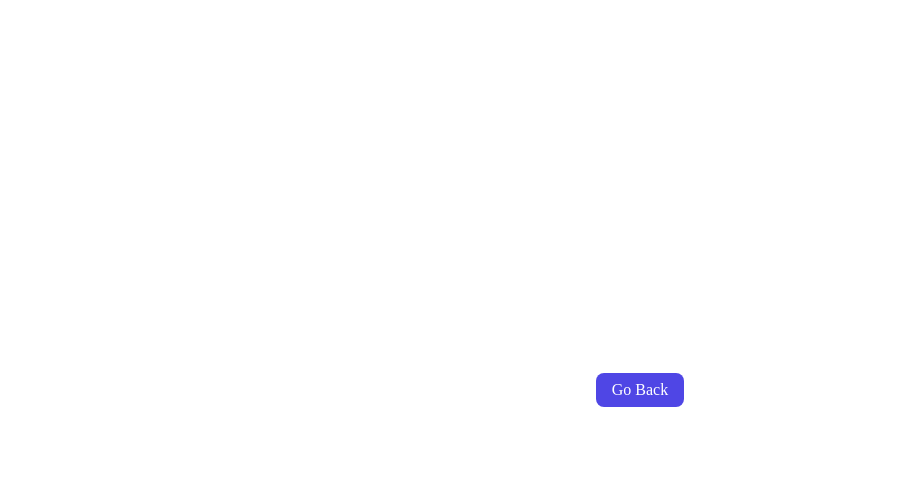
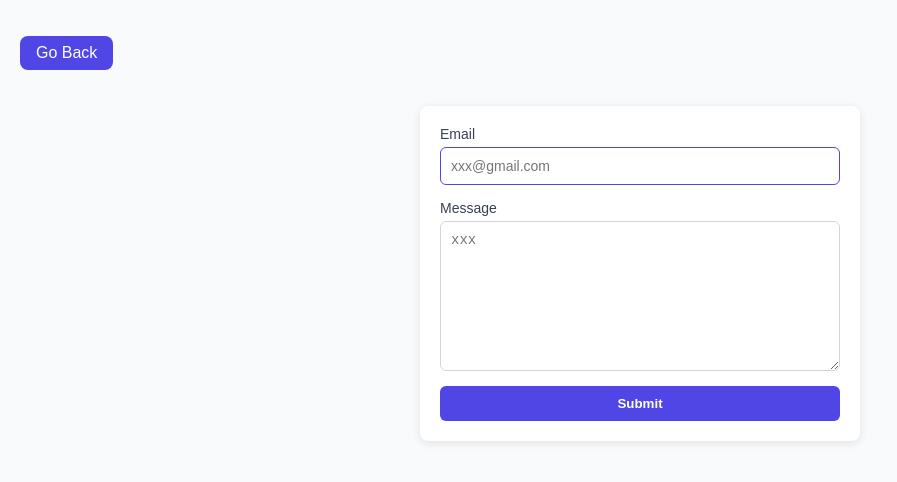
Before and after one commit to hilmisafak/goit-js-hw-09, a website built with Vite: page src/02-form.html in a window 1280 px wide. Shown: the whole page, without its empty margins (0-897 px from the left). Built offline with nearby package versions, Linux system fonts and the light colour scheme.

Commit message:
Update project. ~Complated~

```diff
--- a/src/02-form.html
+++ b/src/02-form.html
@@ -6,10 +6,28 @@
     <meta name="viewport" content="width=device-width, initial-scale=1.0" />
     <title>Task 2</title>
     <link rel="stylesheet" href="./css/02-form.css" />
-    <link rel="stylesheet" href="./css/styles.css" />
   </head>
   <body>
     <p><a class="go-back-btn" href="http://localhost:5173/">Go Back</a></p>
+    <div class="form-container">
+      <form class="feedback-form" autocomplete="off">
+        <label>
+          Email
+          <input
+            type="email"
+            name="email"
+            placeholder="xxx@gmail.com"
+            autofocus
+          />
+        </label>
+        <label>
+          Message
+          <textarea name="message" rows="8" placeholder="xxx"></textarea>
+        </label>
+        <button type="submit">Submit</button>
+      </form>
+    </div>
+
     <script src="./js/02-form.js"></script>
   </body>
 </html>
--- a/src/css/01-gallery.css
+++ b/src/css/01-gallery.css
@@ -7,11 +7,15 @@ body {
 
 .gallery {
   display: grid;
-  grid-template-columns: repeat(auto-fill, minmax(300px, 1fr));
+  grid-template-columns: repeat(3, 1fr);
   gap: 15px;
   list-style: none;
   padding: 0;
   margin: 0;
+}
+
+.gallery-container {
+  padding: 50px;
 }
 
 .gallery-item {
@@ -35,3 +39,20 @@ body {
 .gallery-image:hover {
   transform: scale(1.05);
 }
+
+.go-back-btn {
+  display: inline-block;
+  padding: 8px 16px;
+  background-color: #4f46e5;
+  color: #fff;
+  text-decoration: none;
+  border-radius: 8px;
+  font-weight: 500;
+  transition: background-color 0.3s ease, transform 0.2s ease;
+  margin-bottom: 20px;
+}
+
+.go-back-btn:hover {
+  background-color: #4338ca;
+  transform: translateY(-2px);
+}
--- a/src/css/02-form.css
+++ b/src/css/02-form.css
@@ -0,0 +1,75 @@
+.go-back-btn {
+  display: inline-block;
+  padding: 8px 16px;
+  background-color: #4f46e5;
+  color: #fff;
+  text-decoration: none;
+  border-radius: 8px;
+  font-weight: 500;
+  transition: background-color 0.3s ease, transform 0.2s ease;
+  margin-bottom: 20px;
+}
+
+.go-back-btn:hover {
+  background-color: #4338ca;
+  transform: translateY(-2px);
+}
+
+body {
+  font-family: sans-serif;
+  margin: 0;
+  padding: 20px;
+  background: #f9fafb;
+}
+
+.feedback-form {
+  display: flex;
+  flex-direction: column;
+  gap: 15px;
+  max-width: 400px;
+  margin: 0 auto;
+  padding: 20px;
+  background: #fff;
+  border-radius: 8px;
+  box-shadow: 0 2px 8px rgba(0, 0, 0, 0.1);
+}
+
+.feedback-form label {
+  display: flex;
+  flex-direction: column;
+  font-weight: 500;
+  font-size: 14px;
+  color: #374151;
+}
+
+.feedback-form input,
+.feedback-form textarea {
+  margin-top: 5px;
+  padding: 10px;
+  font-size: 14px;
+  border: 1px solid #d1d5db;
+  border-radius: 6px;
+  transition: border-color 0.3s ease;
+}
+
+.feedback-form input:focus,
+.feedback-form textarea:focus {
+  border-color: #4f46e5;
+  outline: none;
+}
+
+.feedback-form button {
+  padding: 10px 16px;
+  background-color: #4f46e5;
+  color: #fff;
+  border: none;
+  border-radius: 6px;
+  font-weight: 600;
+  cursor: pointer;
+  transition: background-color 0.3s ease, transform 0.2s ease;
+}
+
+.feedback-form button:hover {
+  background-color: #4338ca;
+  transform: translateY(-2px);
+}
--- a/src/js/01-gallery.js
+++ b/src/js/01-gallery.js
@@ -1,5 +1,5 @@
 import SimpleLightbox from "simplelightbox";
-import SimpleLightbox from "simplelightbox/dist/simple-lightbox.modules.js";
+import "simplelightbox/dist/simple-lightbox.min.css";
 
 const images = [
   {
--- a/src/js/02-form.js
+++ b/src/js/02-form.js
@@ -0,0 +1,37 @@
+const form = document.querySelector(".feedback-form");
+const STORAGE_KEY = "feedback-form-state";
+const savedData = JSON.parse(localStorage.getItem(STORAGE_KEY)) || {};
+
+if (savedData.email) {
+  form.elements.email.value = savedData.email;
+}
+
+if (savedData.message) {
+  form.elements.message.value = savedData.message;
+}
+
+form.addEventListener("input", () => {
+  const formData = {
+    email: form.elements.email.value.trim(),
+    message: form.elements.message.value.trim(),
+  };
+  localStorage.setItem(STORAGE_KEY, JSON.stringify(formData));
+});
+
+form.addEventListener("submit", (event) => {
+  event.preventDefault();
+
+  const email = form.elements.email.value.trim();
+  const message = form.elements.message.value.trim();
+
+  if (!email || !message) {
+    alert("Lütfen tüm alanları doldurun.");
+    return;
+  }
+
+  const submittedData = { email, message };
+  console.log("Form gönderildi:", submittedData);
+
+  localStorage.removeItem(STORAGE_KEY);
+  form.reset();
+});
--- /dev/null
+++ b/vite.config.js
@@ -0,0 +1,5 @@
+export default {
+  define: {
+    global: "window",
+  },
+};
```
Also changed, not shown: src/01-gallery.html (+4 -3 lines).
